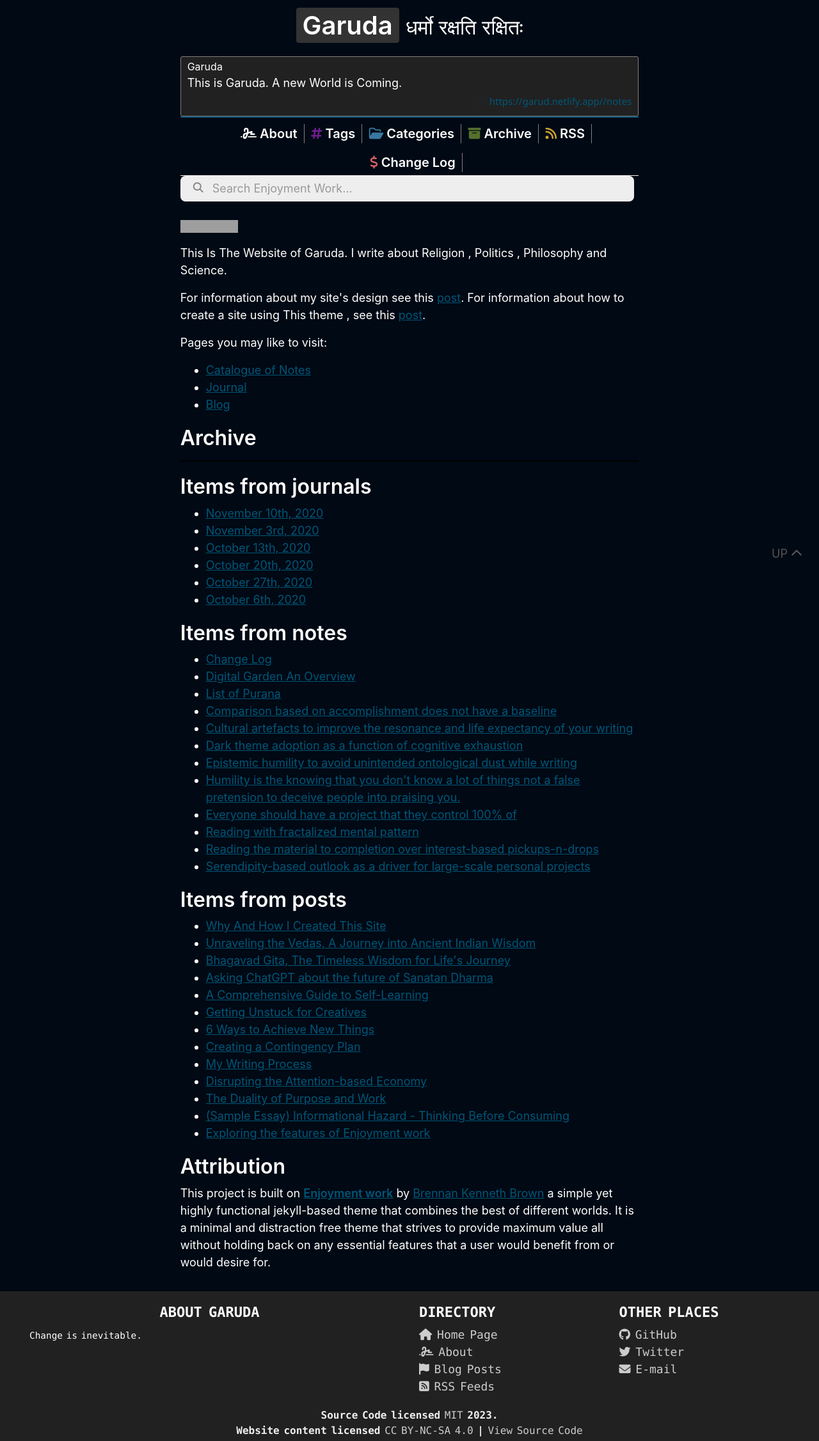
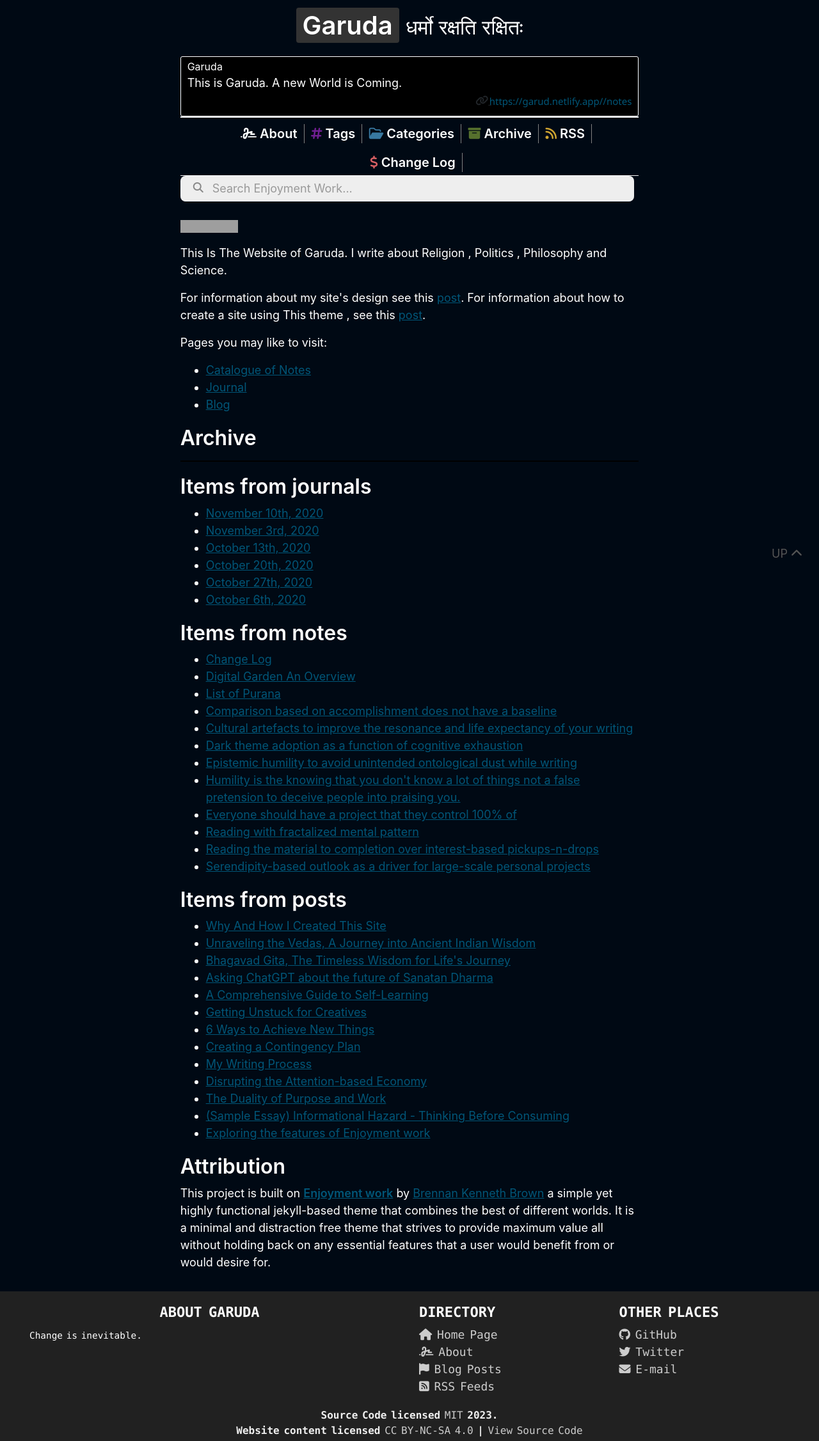
Before and after one commit to stardoom4/blog, a Jekyll site: the page built from index.md, in a window 1280 px wide. Shown: the whole page at 64% size. Built offline with Jekyll 4.4.1, drawn with Linux system fonts in a browser that asks for light colours; nearby versions of some CDN libraries; grey boxes are pictures that could not be loaded.

Commit message:
Update style.css

```diff
--- a/assets/css/style.css
+++ b/assets/css/style.css
@@ -208,16 +208,16 @@ hr {
 }
 
 .dashboard {
-  border-bottom: 2px solid #005678;
+  border-bottom: 2px solid #fff;
   width: 100%;
   display: flex;
   flex-direction: column;
 }
 
 .userboard {
-  background-color: #212121;
+  background-color: #000000;
   width: 100%;
-  border: 1px grey solid;
+  border: 1px solid #fff;
   border-radius: 3px;
   padding: 3px 10px;
 }
@@ -277,7 +277,7 @@ hr {
 }
 
 .menu a:hover {
-  background-color: #eee;
+  background-color: #005678;
   color: black;
   text-decoration: none;
   /* border-radius: 8px; */
```
